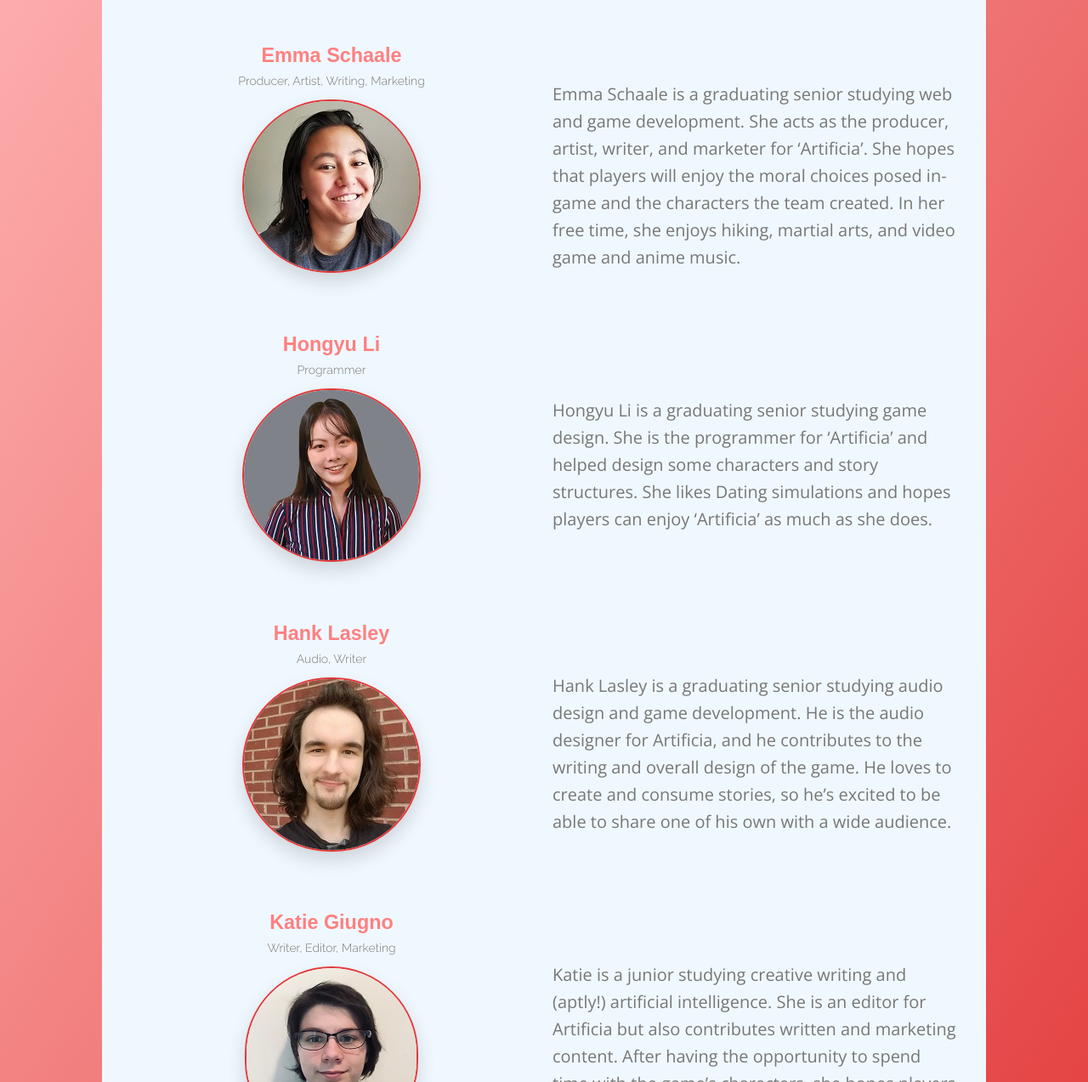
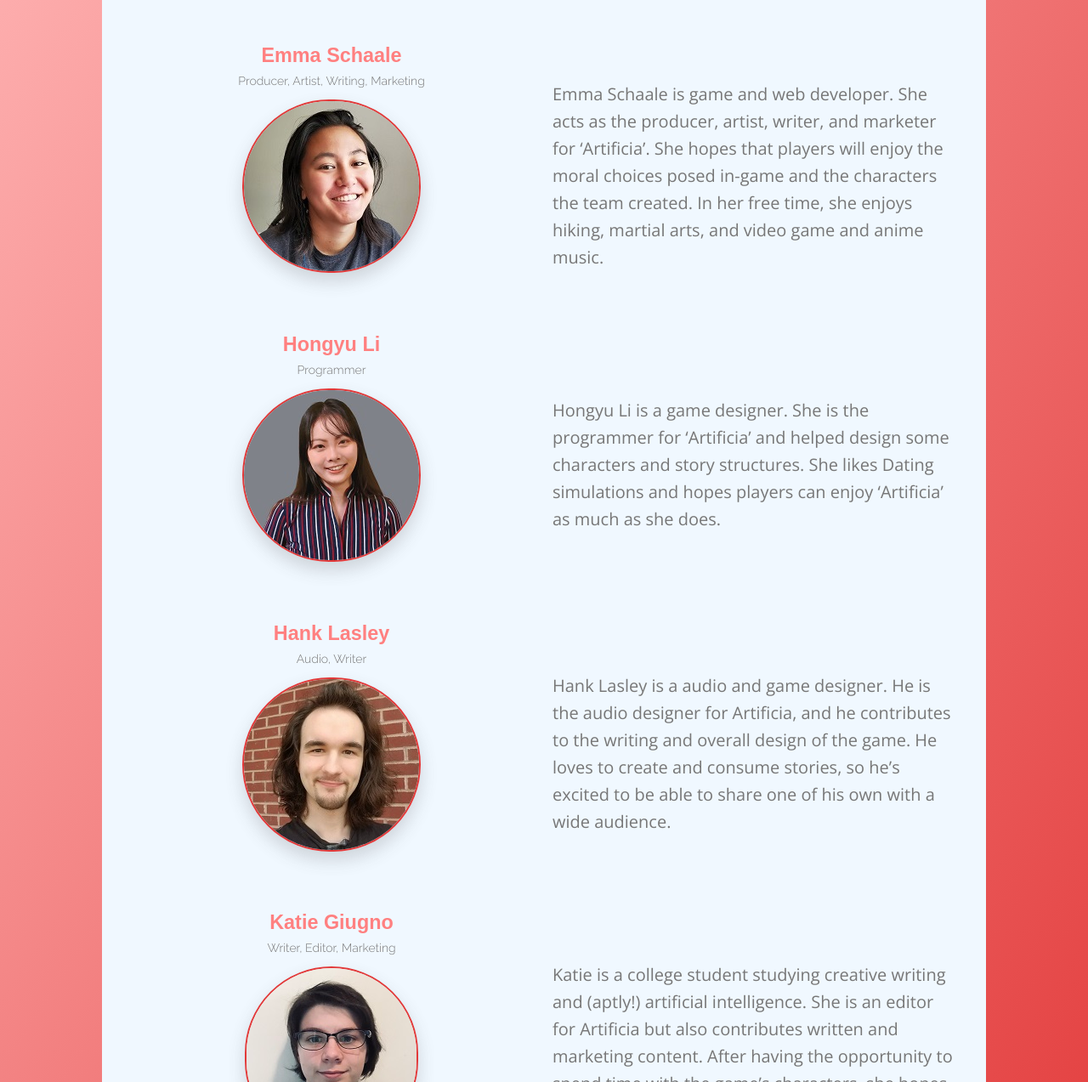
Before and after one commit to squinja/koidevsite, a website: page about.html in a window 1280 px wide. Shown: the part 287-1560 px from the top of the page at 85% size. Drawn offline with nearby package versions, Linux system fonts and the light colour scheme; a web font is replaced by a local one.

Commit message:
Bio changes

```diff
--- a/about.html
+++ b/about.html
@@ -79,11 +79,11 @@
           </div>
         </div>
         <div class="about-description">
-          Emma Schaale is a graduating senior studying web and game development.
-          She acts as the producer, artist, writer, and marketer for
-          ‘Artificia’. She hopes that players will enjoy the moral choices posed
-          in-game and the characters the team created. In her free time, she
-          enjoys hiking, martial arts, and video game and anime music.
+          Emma Schaale is game and web developer. She acts as the producer,
+          artist, writer, and marketer for ‘Artificia’. She hopes that players
+          will enjoy the moral choices posed in-game and the characters the team
+          created. In her free time, she enjoys hiking, martial arts, and video
+          game and anime music.
         </div>
         <div class="section-us__profiles section-us__hongyu">
           <h3 class="section-us__profiles--title">Hongyu Li</h3>
@@ -97,10 +97,10 @@
           </div>
         </div>
         <div class="about-description">
-          Hongyu Li is a graduating senior studying game design. She is the
-          programmer for ‘Artificia’ and helped design some characters and story
-          structures. She likes Dating simulations and hopes players can enjoy
-          ‘Artificia’ as much as she does.
+          Hongyu Li is a game designer. She is the programmer for ‘Artificia’
+          and helped design some characters and story structures. She likes
+          Dating simulations and hopes players can enjoy ‘Artificia’ as much as
+          she does.
         </div>
         <div class="section-us__profiles section-us__hank">
           <h3 class="section-us__profiles--title">Hank Lasley</h3>
@@ -115,11 +115,10 @@
           </div>
         </div>
         <div class="about-description">
-          Hank Lasley is a graduating senior studying audio design and game
-          development. He is the audio designer for Artificia, and he
-          contributes to the writing and overall design of the game. He loves to
-          create and consume stories, so he’s excited to be able to share one of
-          his own with a wide audience.
+          Hank Lasley is a audio and game designer. He is the audio designer for
+          Artificia, and he contributes to the writing and overall design of the
+          game. He loves to create and consume stories, so he’s excited to be
+          able to share one of his own with a wide audience.
         </div>
         <div class="section-us__profiles section-us__katie">
           <h3 class="section-us__profiles--title">Katie Giugno</h3>
@@ -135,11 +134,11 @@
           </div>
         </div>
         <div class="about-description">
-          Katie is a junior studying creative writing and (aptly!) artificial
-          intelligence. She is an editor for Artificia but also contributes
-          written and marketing content. After having the opportunity to spend
-          time with the game’s characters, she hopes players fall in love with
-          them just as she has.
+          Katie is a college student studying creative writing and (aptly!)
+          artificial intelligence. She is an editor for Artificia but also
+          contributes written and marketing content. After having the
+          opportunity to spend time with the game’s characters, she hopes
+          players fall in love with them just as she has.
         </div>
       </div>
     </div>
```
